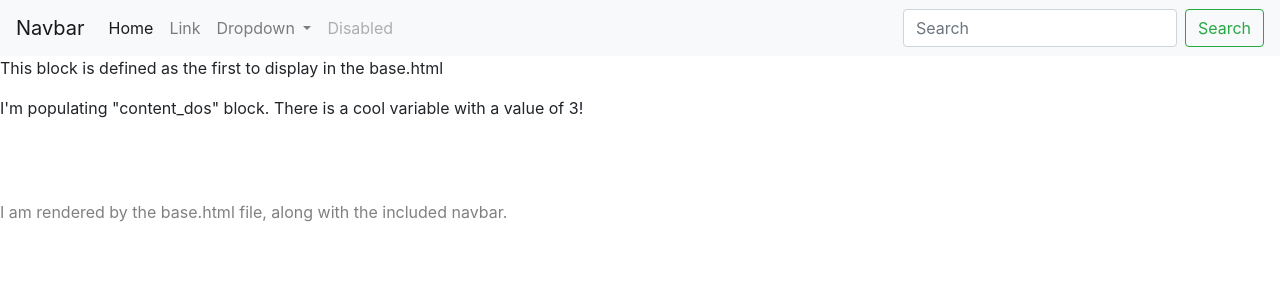
After one commit to ElliotRedhead/FlaskRaspiMonitor, a Flask app: page /extended in a window 1280 px wide. The commit adds this page. Shown: the top 300 px of the page. Run offline with Flask 2, Linux system fonts and the light colour scheme; some libraries are stand-ins or nearby versions.

Commit message:
Add extended template example

```diff
--- a/app.py
+++ b/app.py
@@ -24,5 +24,21 @@ def stitched_html():
     return render_template("structure/base.html", title="Injected title")
 
 
+@app.route("/extended")
+def extended_html():
+    """Example of Jinja template inheritance"""
+    cool_variable = 3
+    if cool_variable < 0:
+        frozen = True
+    else:
+        frozen = False
+    return render_template(
+        "pages/child_template.html",
+        title="New title",
+        cool_variable=cool_variable,
+        frozen=frozen,
+    )
+
+
 if __name__ == "__main__":
     app.run(host="localhost", port=8000, debug=app.debug)
--- /dev/null
+++ b/templates/pages/child_template.html
@@ -0,0 +1,26 @@
+{% extends "structure/base.html" %}
+
+<!-- Following blocks out of order to show how these can be passed in any order (or not at all if not wanted, see lack of content_tres!) -->
+
+{% block content_dos %}
+<p>I'm populating "content_dos" block.
+{% if cool_variable %}
+There is a cool variable with a value of {{ cool_variable }}!
+ {% if frozen %}
+ Damn, that's cold!
+ {% endif %}
+{% endif %}
+</p>
+{% endblock %}
+
+{% block content_uno %}
+<div>
+<p>This block is defined as the first to display in the base.html</p>
+</div>
+{% endblock %}
+
+
+
+
+As I am "extending" the base HTML file then this line of text is not rendered as it is not mapped to a block.
+(But always comment-out comments anyway, this is just to prove a point)
--- a/templates/structure/base.html
+++ b/templates/structure/base.html
@@ -19,6 +19,13 @@
 
 	<body>
 		{% include "structure/navbar.html" %}
+		{% block content_uno %}
+		{% endblock %}
+		{% block content_dos %}
+		{% endblock %}
+		{% block content_tres %}
+		{% endblock %}
+		<p style="color:grey; margin-top: 5rem;">I am rendered by the base.html file, along with the included navbar.</p>
 		<script src="https://cdnjs.cloudflare.com/ajax/libs/jquery/3.5.1/jquery.slim.min.js"></script>
 		<script src="https://cdnjs.cloudflare.com/ajax/libs/popper.js/1.16.1/umd/popper.min.js"></script>
 		<script src="https://cdnjs.cloudflare.com/ajax/libs/twitter-bootstrap/4.6.0/js/bootstrap.min.js"></script>
```
